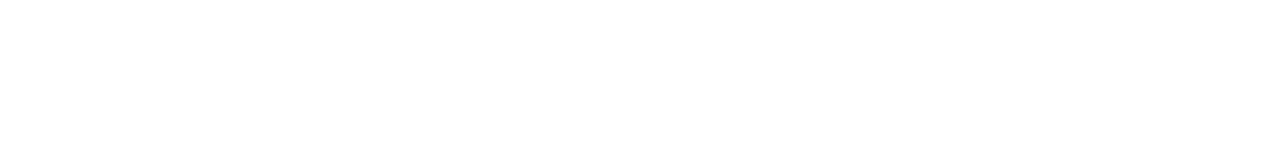
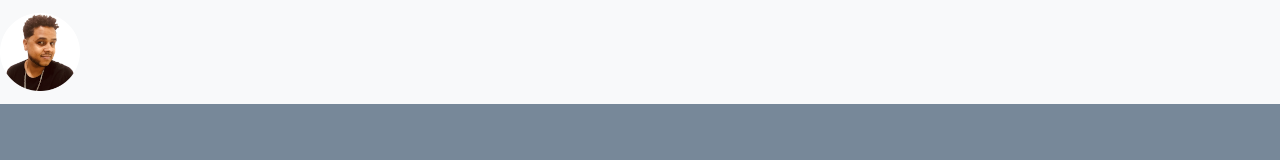
Before and after one commit to thiagodivclass/dio-github-desafio, a plain HTML site: page bootstrap/index.html in a window 1280 px wide. Drawn offline with Linux system fonts and the light colour scheme.

Commit message:
Praticando Booststrap

```diff
--- a/bootstrap/index.html
+++ b/bootstrap/index.html
@@ -1,14 +1,27 @@
 <!DOCTYPE html>
 <html lang="pt-br">
+
 <head>
     <meta charset="UTF-8">
     <meta name="viewport" content="width=device-width, initial-scale=1.0">
-    <title>Document</title>
+    <link rel="stylesheet" href="bootstraps/css/bootstrap.min.css">
+    <link rel="stylesheet" href="styles/style.css">
+
+    <title>Praticando Booststrap</title>
 </head>
+
 <body>
+<header>
+    <nav class="navbar navbar-expand-lg bg-body-tertiary">
+        <a href="" class="navbar-brand"><img src="Imagens/perfil.png" alt=""></a>
 
+
+
+    </nav>
+</header>
 
 
 
 </body>
+
 </html>
--- /dev/null
+++ b/bootstrap/styles/style.css
@@ -0,0 +1,10 @@
+@charset "UTF-8";
+
+body, html {
+    height: 100%;
+    background-color:lightslategrey ;
+}
+
+nav {
+    background-color: cornflowerblue;
+}
```
Also changed, not shown: bootstrap/Imagens/perfil.png (added).
